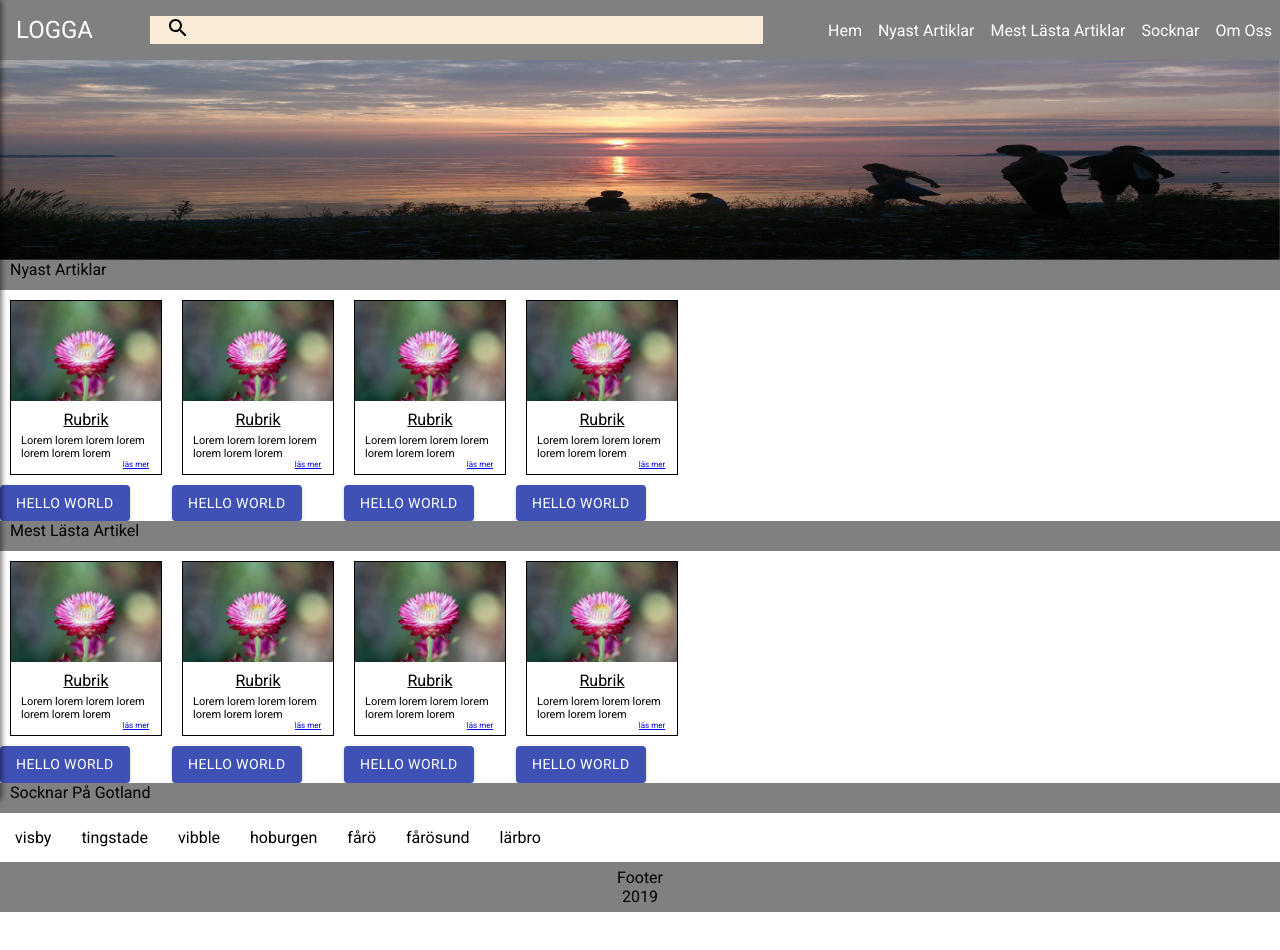
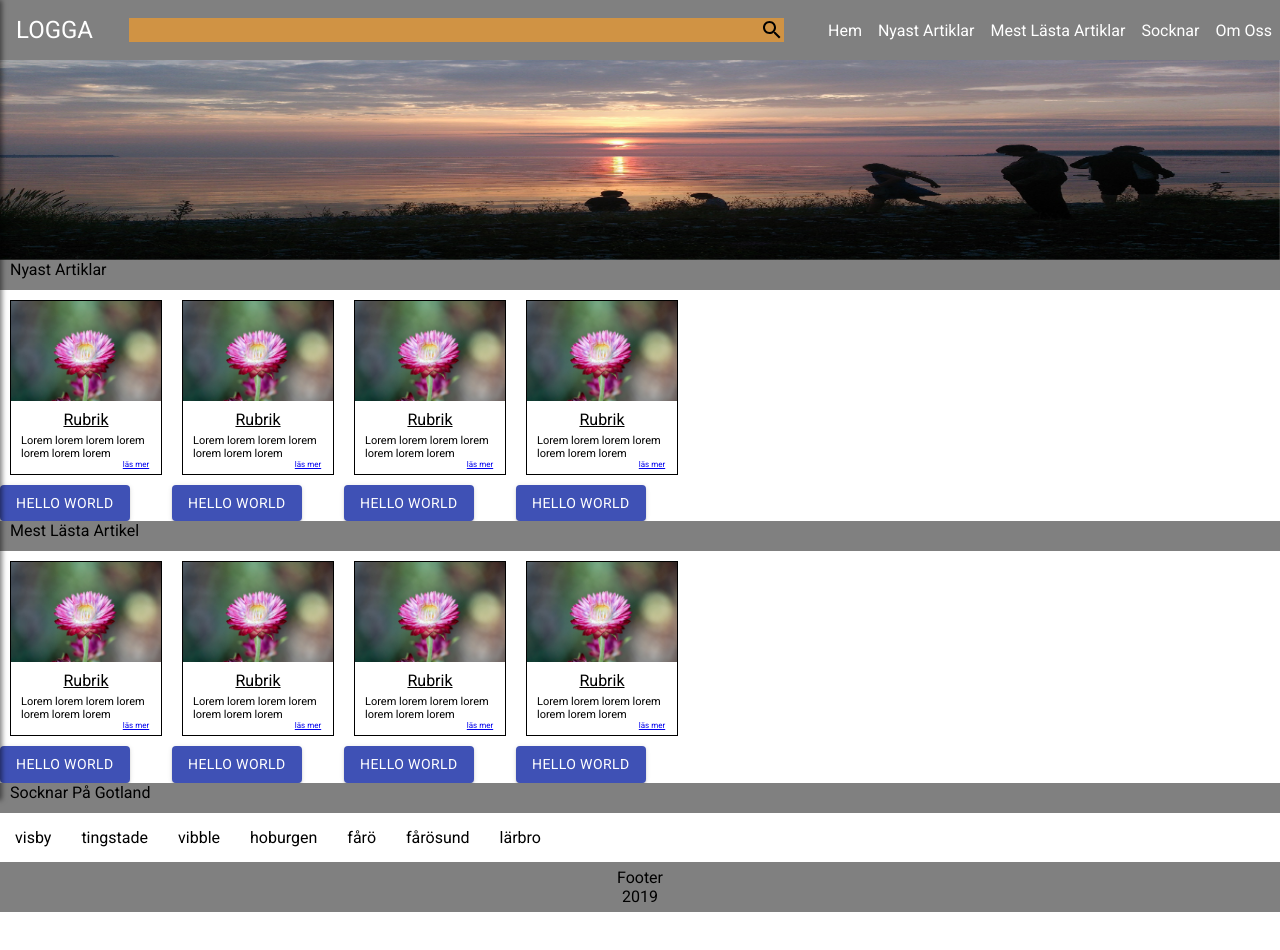
Before and after one commit to wongprom/gutar, a React (Create React App) app: page / in a window 1280 px wide. Shown: the top 950 px of the page. Built offline with nearby package versions, Linux system fonts and the light colour scheme.

Commit message:
Replaced searchIcon to the right.

```diff
--- a/src/components/NavBar/NavBar.js
+++ b/src/components/NavBar/NavBar.js
@@ -15,7 +15,9 @@ const NavBar = props => (
       </div>
       <div className="search-container">
         <div className="search">
-          <Search />
+          <div className="search-icon">
+            <Search />
+          </div>
         </div>
       </div>
       <HamburgerButton
--- a/src/components/NavBar/NavBar.scss
+++ b/src/components/NavBar/NavBar.scss
@@ -5,6 +5,8 @@ $active: pink;
   margin: 0;
   padding: 0;
 }
+
+// -------NAVBAR--------
 .navBar {
   position: fixed;
   top: 0;
@@ -23,23 +25,28 @@ $active: pink;
       font-size: 1.5rem;
       padding-left:1rem;
     }
+
     .search-container {
       flex: 1;
-      .search{
+      .search {
+        display: flex;
+        justify-content: flex-end;
+        width: 90%;
         margin: 0 auto;
-        width: 80%;
-        background-color: antiquewhite;
         min-height: 24px;
-        padding: 0 1rem;
+         background-color: rgb(208, 147, 68);
+        .search-icon{
+          width: 1.5rem;
+          height: 24px;
+        }
       }
     }
+
     .navBarNavigationItems {
       ul {
         display: flex;
-
         li {
           list-style: none;
-
           .navBarNavigationItem {
             color: white;
             text-decoration: none;
@@ -55,6 +62,8 @@ $active: pink;
   }
 }
 
+
+
 @media (max-width: 768px) {
   .navBarNavigationItems {
     display: none;
```
